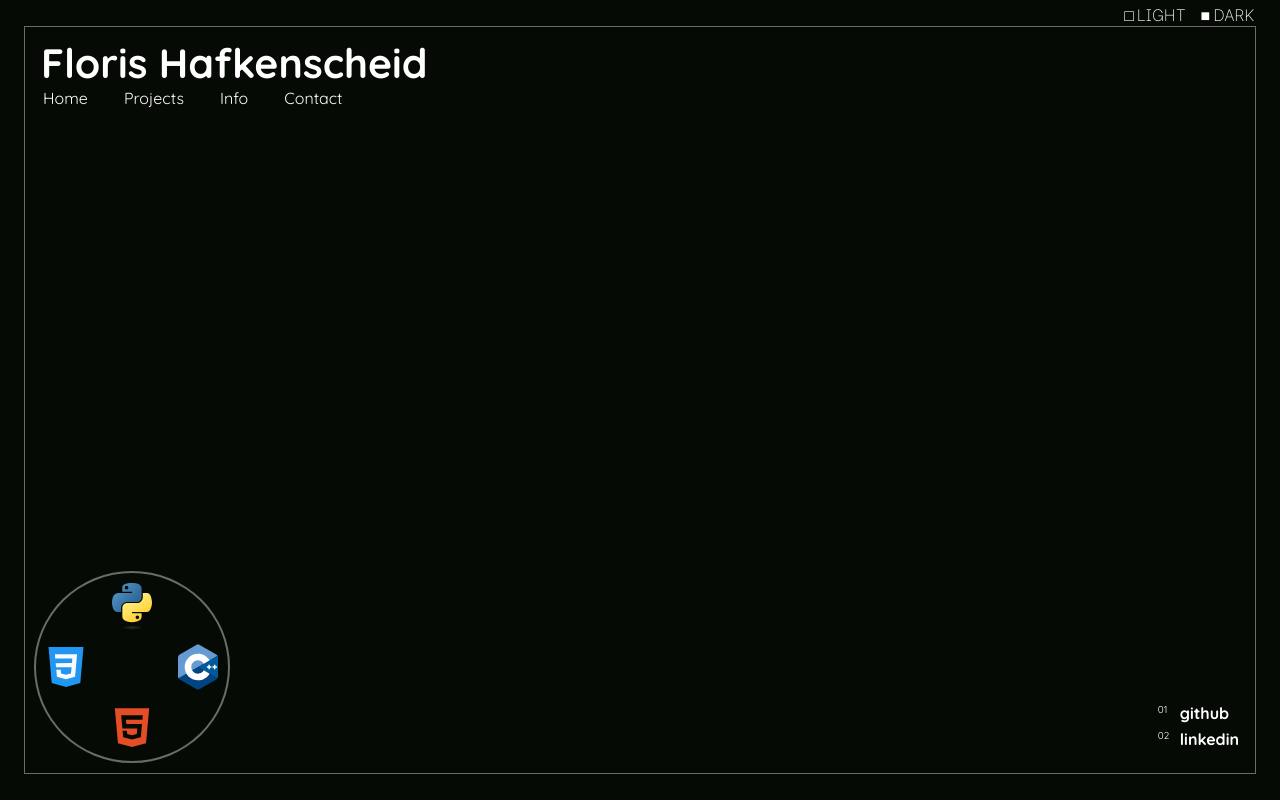
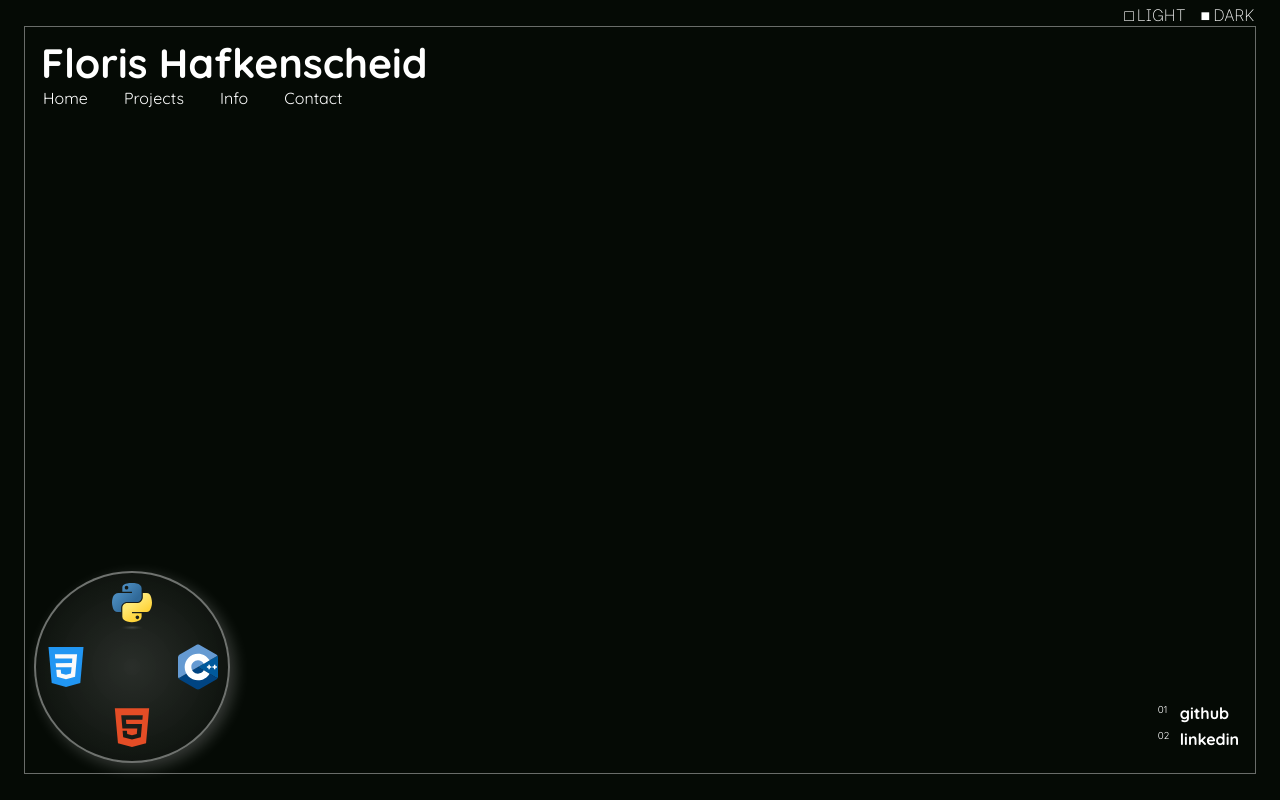
Before and after one commit to florishafkenscheid/portfolio, a PHP site: page / in a window 1280 px wide. Run offline with PHP 8.4, Linux system fonts and the light colour scheme.

Commit message:
Added shadow and gradient to skills circle.

```diff
--- a/css/style.css
+++ b/css/style.css
@@ -123,8 +123,11 @@
     border-width: 2px;
     border-color: var(--border-color);
     background-color: var(--background-color-dark);
+    background: radial-gradient(circle, rgba(255, 255, 255, 0.15) 0%, rgba(5, 10, 5, 1) 100%);
     display: flex;
     position: relative;
+    box-shadow: 5px 5px 15px rgba(255, 255, 255, 0.2);
+    transition: all 0.3s ease-in-out;
 }
 
 .skills img {
--- a/index.html
+++ b/index.html
@@ -60,7 +60,7 @@
                                     <span>01</span>
                                     <strong>github</strong>
                                 </a>
-                                <a class="sociallink" href="www.linkedin.com/in/floris-hafkenscheid-bb8221328">
+                                <a class="sociallink" href="https://linkedin.com/in/floris-hafkenscheid-bb8221328">
                                     <span>02</span>
                                     <strong>linkedin</strong>
                                 </a>
```
